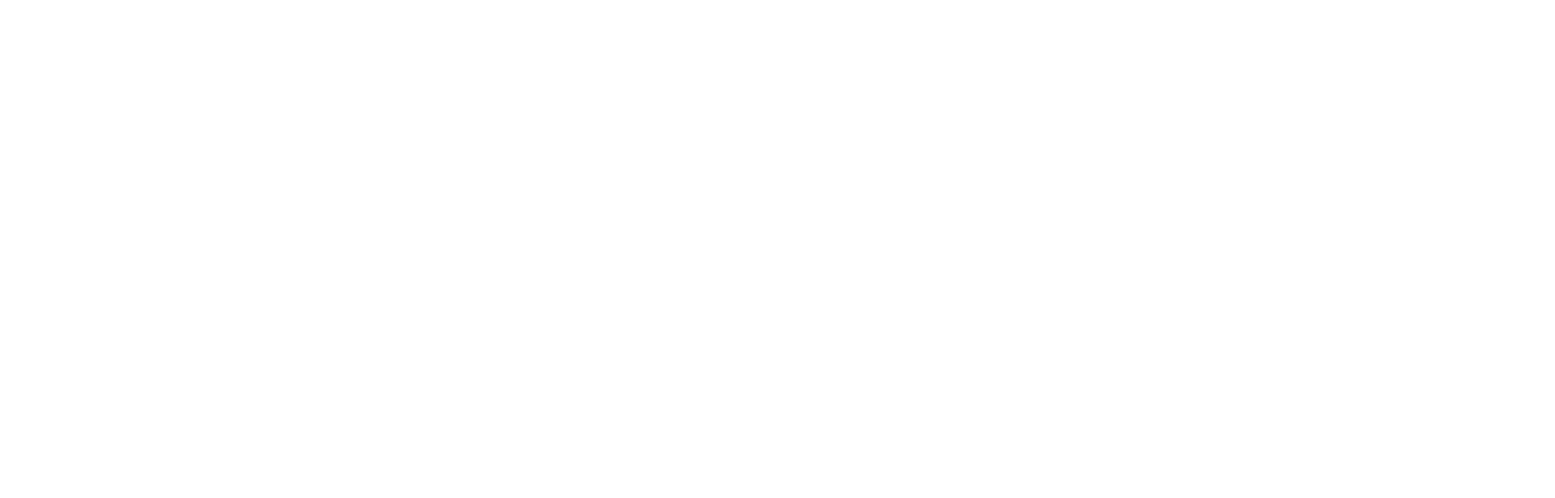
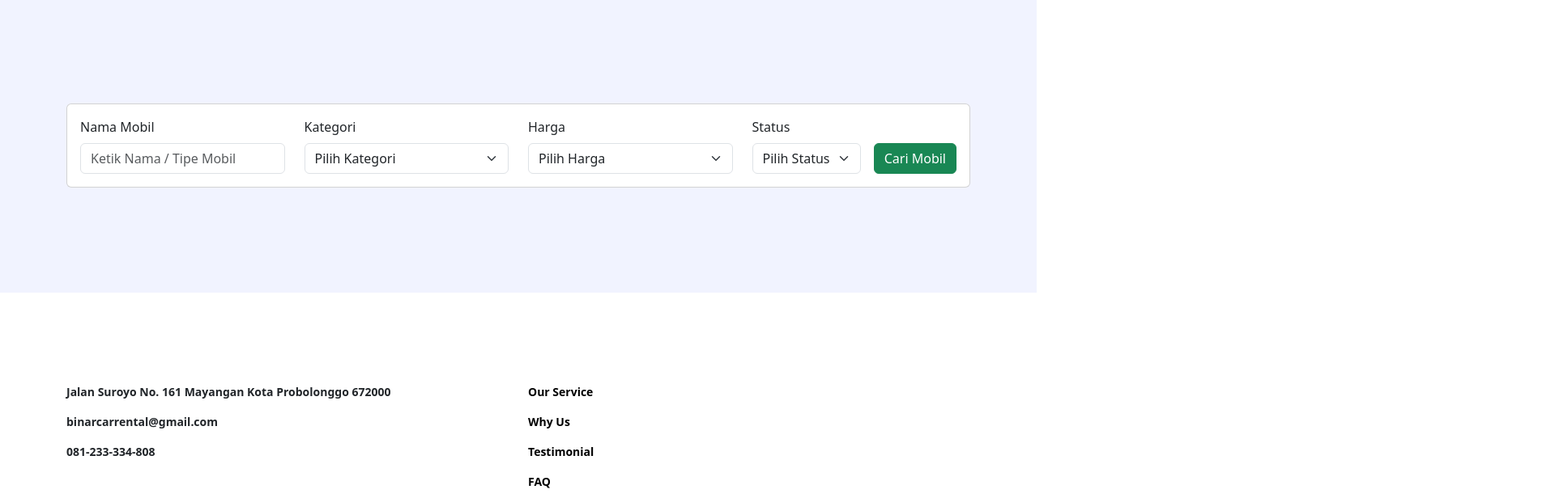
Before and after one commit to yohanesrioirsan/fer-10-platinum-kel1-public, a React (Create React App) app: page /pembayaranpilihmetode in a window 1280 px wide. Before the commit this address had no page. Shown: the part 360-976 px from the top of the page at 81% size, 1920 px wide, since content can reach past the window. Before the commit the page ends 800 px from the top, so only its background shows below. Built offline with nearby package versions, Linux system fonts and the light colour scheme.

Commit message:
menambahkan page pembayaran-pilih-metode

```diff
--- a/src/App.jsx
+++ b/src/App.jsx
@@ -6,6 +6,7 @@
 import Detail from "./pages/Detail";
 import SignUp from "./pages/SignUp";
 import SignIn from "./containers/SignIn/SignIn";
+import PembayaranPilihMetode from "./pages/PembayaranPilihMetode";
 
 function App() {
   const router = createBrowserRouter([
@@ -33,6 +34,10 @@
       path: "/signin",
       element: <SignIn />,
     },
+    {
+      path: "/pembayaranpilihmetode",
+      element: <PembayaranPilihMetode />,
+    },
   ]);
   return <RouterProvider router={router} />;
 }
--- /dev/null
+++ b/src/pages/PembayaranPilihMetode/index.jsx
@@ -0,0 +1,16 @@
+import React from "react";
+import Hero from "../../components/Hero";
+import Backdrop from "../../components/Backdrop";
+import Footer from "../../components/Footer";
+
+function PembayaranPilihMetode() {
+  return (
+    <>
+      <Backdrop triggerClass="search-input" />
+      <Hero withRentButton={false} withSearchForm withHeroContent={false} />
+      <Footer />
+    </>
+  );
+}
+
+export default PembayaranPilihMetode;
```
